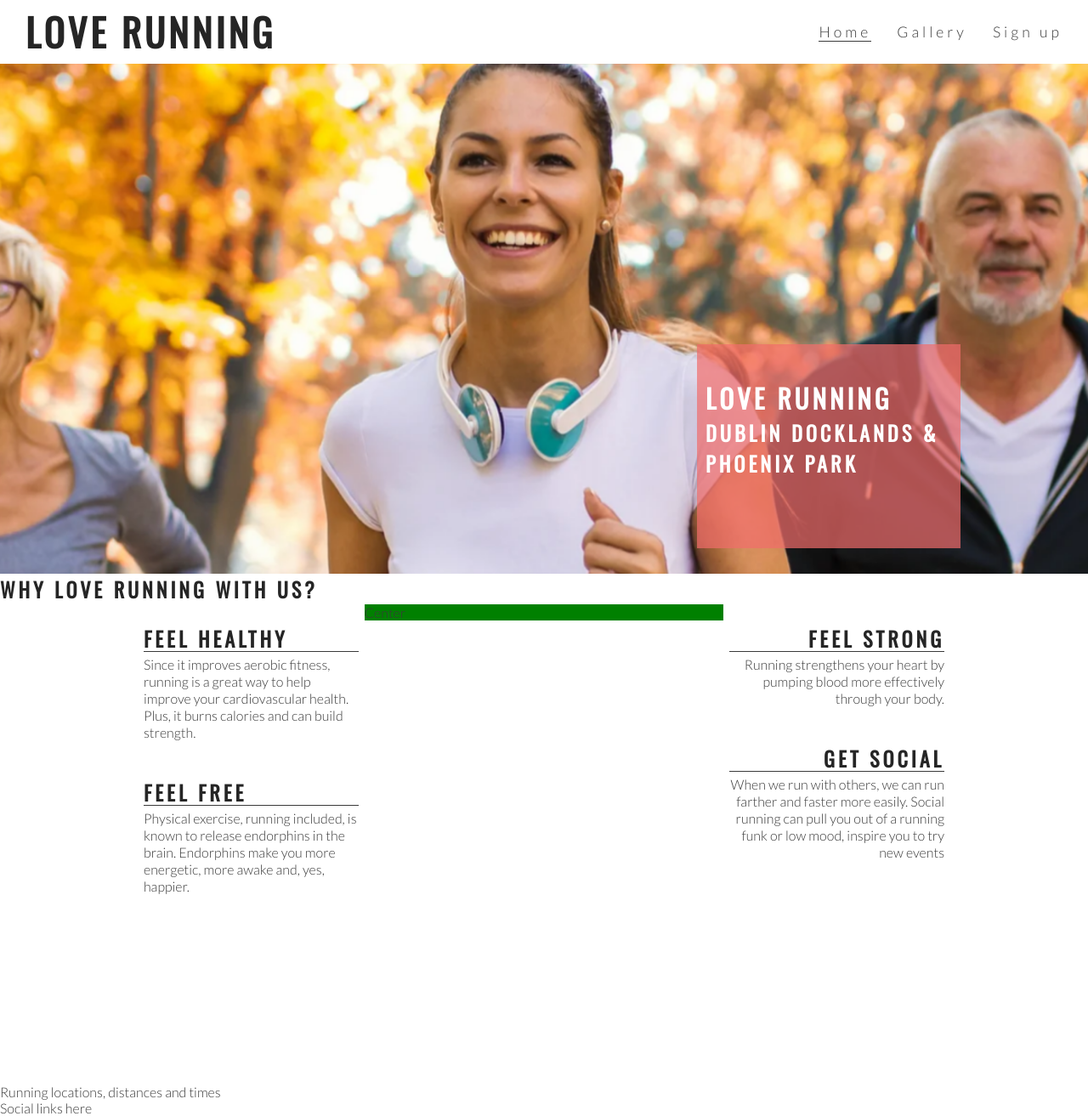
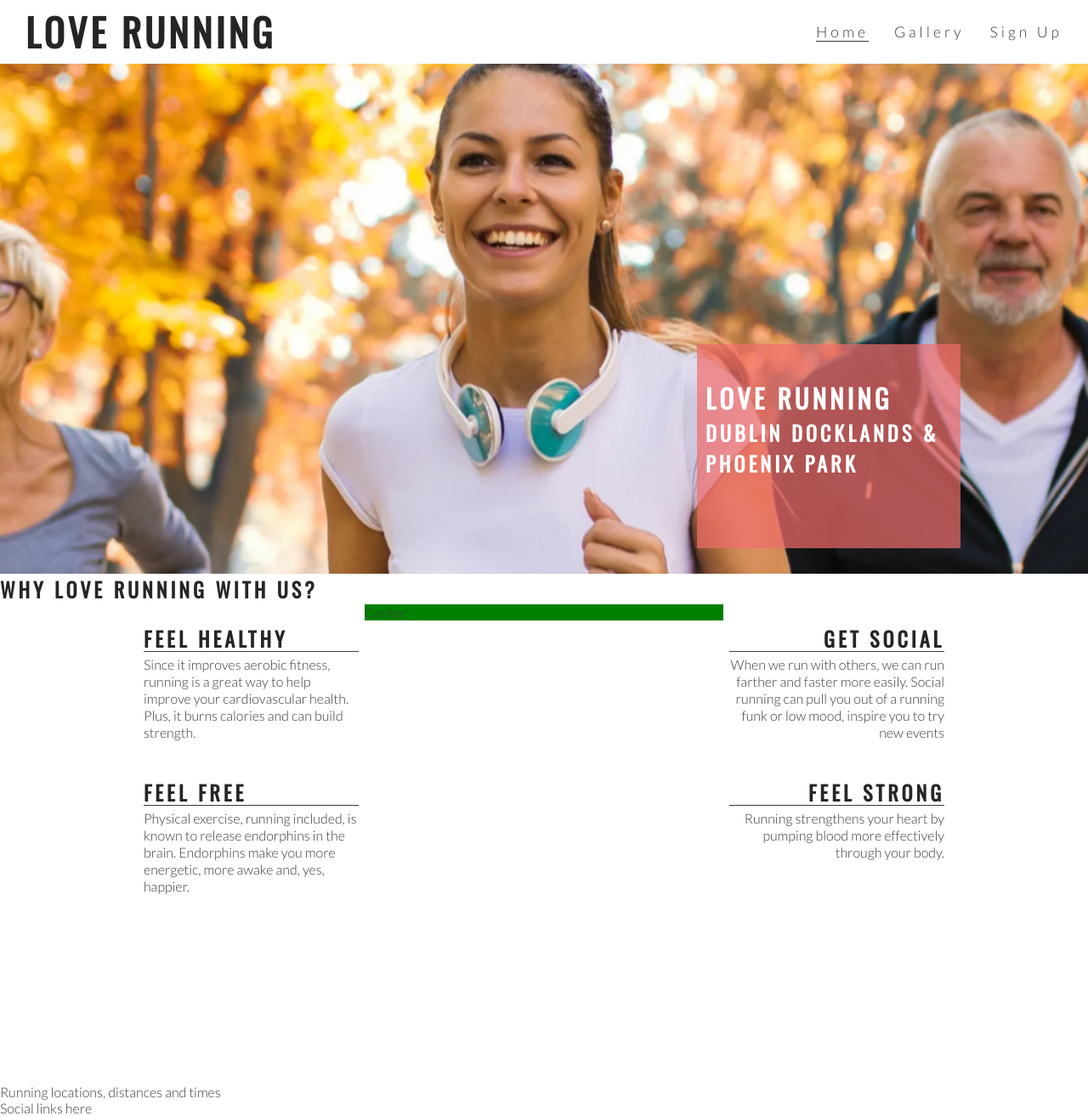
Before and after one commit to tobiaschristophe/love-running2, a plain HTML site: page index.html in a window 1280 px wide. Shown: the whole page at 85% size. Drawn offline with nearby package versions, Linux system fonts and the light colour scheme.

Commit message:
Add changes from diffchecker

```diff
--- a/index.html
+++ b/index.html
@@ -20,7 +20,7 @@
         <nav>
             <ul id="menu">
                 <li>
-                    <a href="#">Sign up</a>
+                    <a href="#">Sign Up</a>
                 </li>
                 <li>
                     <a href="#">Gallery</a>
@@ -42,7 +42,7 @@
         </div>
     </section>
     <section id="club-ethos">
-        <h1>Why Love Running With Us?</h1>
+        <h2>Why Love Running With Us?</h2>
         <div id="left-about">
             <div class="left-about-heading">
                 <h2>Feel Healthy</h2>
@@ -61,19 +61,18 @@
         </div>
         <div id="right-about">
             <div class="right-about-heading">
+                <h2>Get Social</h2>
+                <hr>
+                <p>
+                When we run with others, we can run farther and faster more easily. Social running can pull you out of a running funk or
+                low mood, inspire you to try new events
+                </p>
+            </div>
+            <div class="right-about-heading">
                 <h2>Feel Strong</h2>
                 <hr>
                 <p>
                     Running strengthens your heart by pumping blood more effectively through your body.
-                </p>
-            </div>
-            <div class="right-about-heading">
-                <h2>Get Social</h2>
-                <hr>
-                <p>
-                    When we run with others, we can run farther and faster more easily. Social running can pull you out of a running
-                    funk or
-                    low mood, inspire you to try new events
                 </p>
             </div>
         </div>
```
